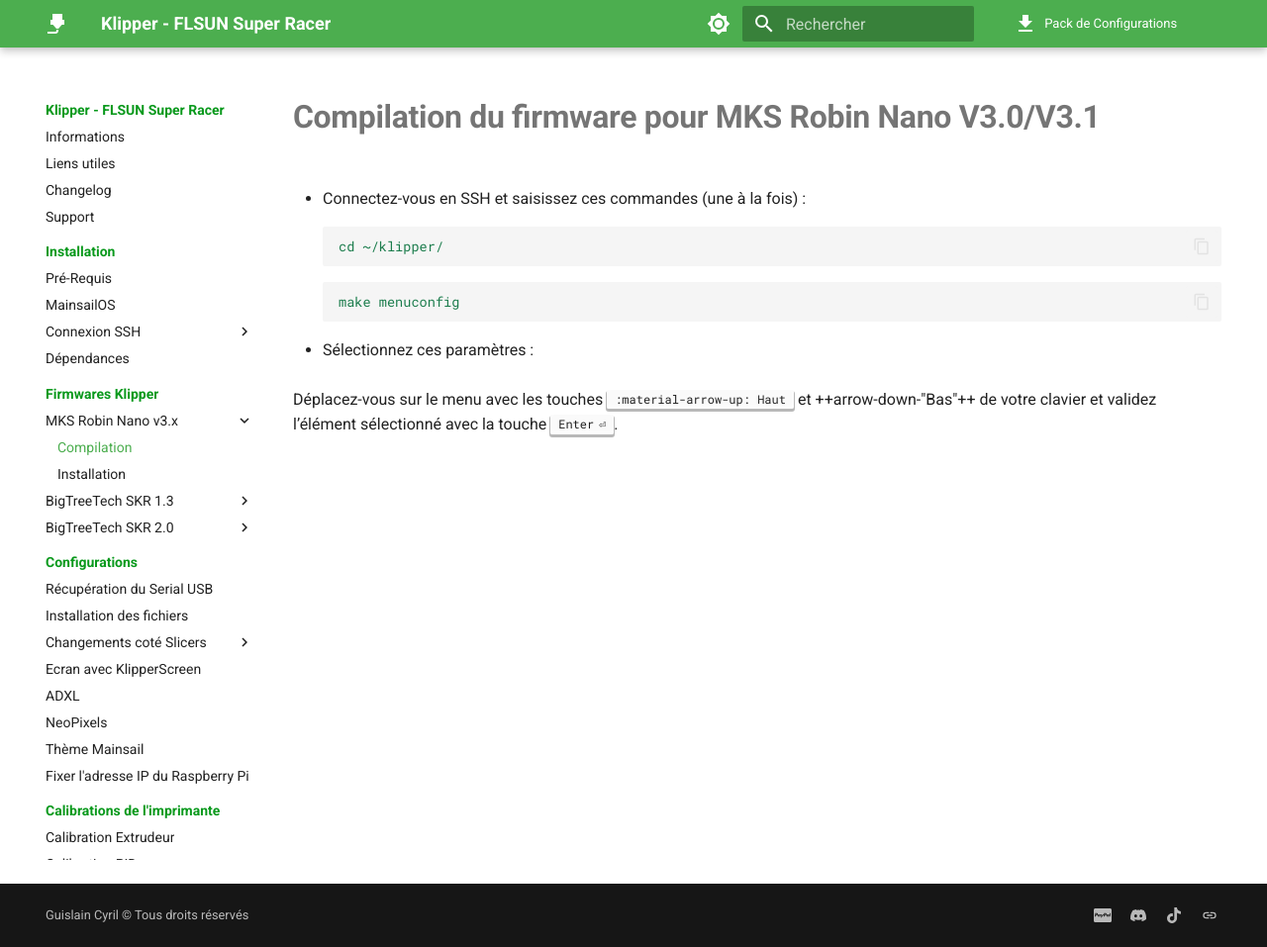
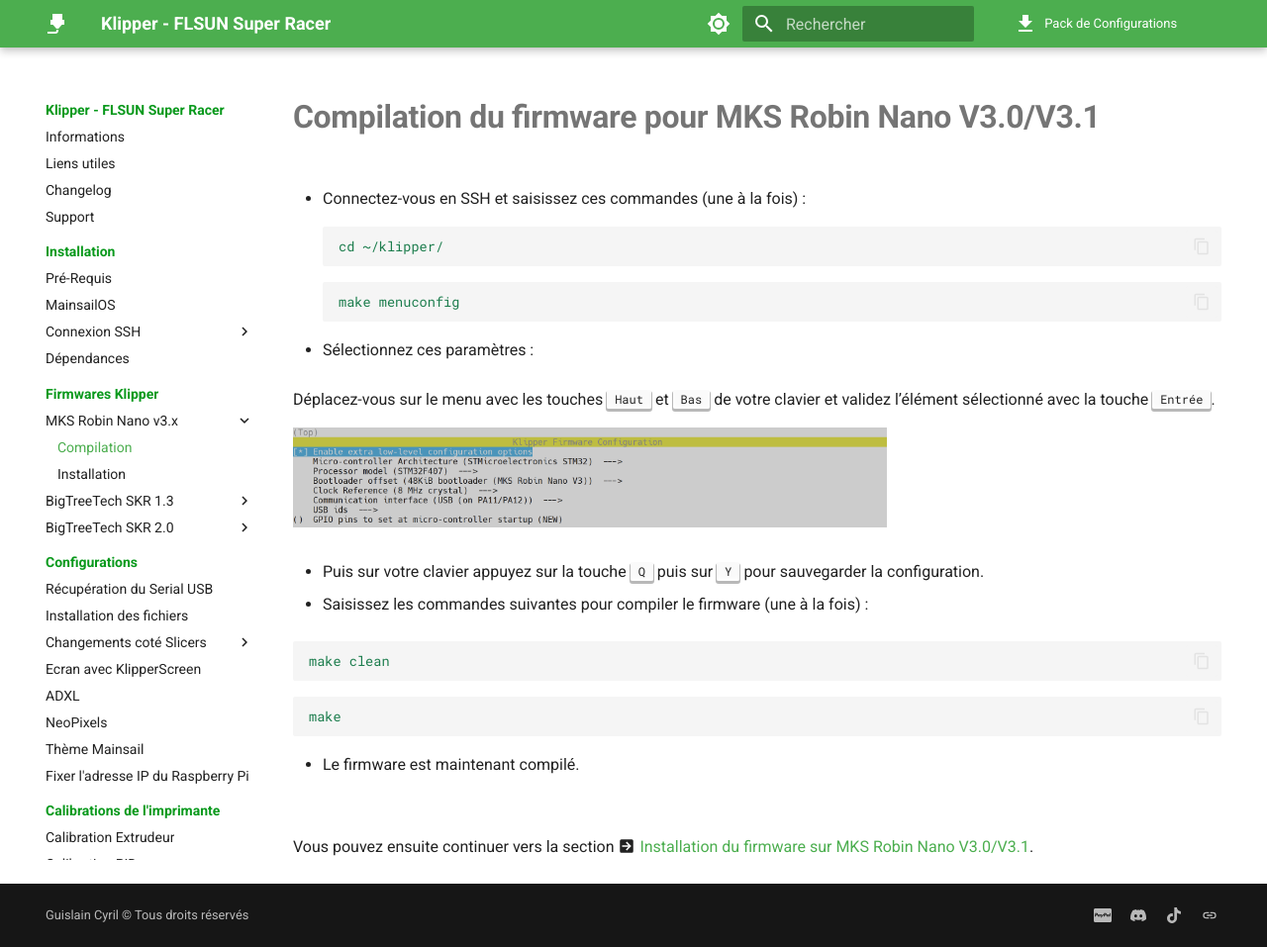
Before and after one commit to Guilouz/test, an MkDocs documentation site: the page built from docs/firmwares/compilation-mks-robin-nano.md, in a window 1280 px wide and 957 px high. Shown: the whole window at 99% size. Built offline with MkDocs 1.6.1 and Material for MkDocs 9.7.7, drawn with Linux system fonts in a browser that asks for light colours; comment, search, counter and statistics services are not loaded.

Commit message:
Update compilation-mks-robin-nano.md

````diff
--- a/docs/firmwares/compilation-mks-robin-nano.md
+++ b/docs/firmwares/compilation-mks-robin-nano.md
@@ -15,4 +15,23 @@
 
 - Sélectionnez ces paramètres :
 
-  Déplacez-vous sur le menu avec les touches ++":material-arrow-up: Haut"++ et ++arrow-down-"Bas"++ de votre clavier et validez l’élément sélectionné avec la touche ++enter++.
+  Déplacez-vous sur le menu avec les touches ++"Haut"++ et ++"Bas"++ de votre clavier et validez l’élément sélectionné avec la touche ++"Entrée"++.
+
+![01](../assets/img/firmwares/nanov3x.png){ width="600" }
+
+- Puis sur votre clavier appuyez sur la touche ++"Q"++ puis sur ++"Y"++ pour sauvegarder la configuration.
+
+- Saisissez les commandes suivantes pour compiler le firmware (une à la fois) :
+
+``` yaml
+make clean
+```
+``` yaml
+make
+```
+
+- Le firmware est maintenant compilé.
+
+<br />
+
+Vous pouvez ensuite continuer vers la section :material-arrow-right-box: [Installation du firmware sur MKS Robin Nano V3.0/V3.1](../firmwares/installation-mks-robin-nano.md).
````
